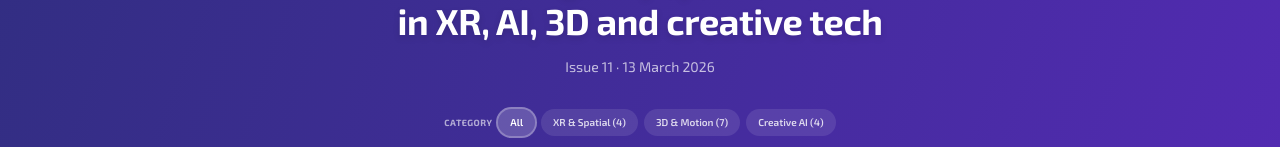
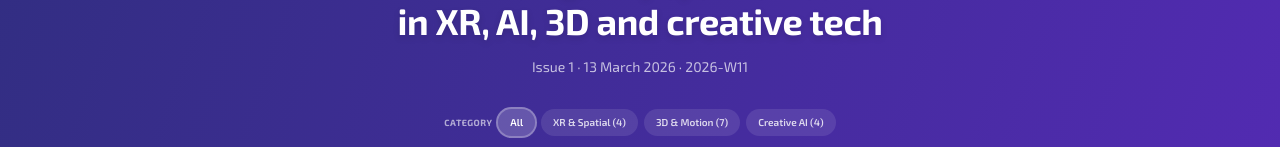
Before and after one commit to objectspaceXR/Orbit-Roundup, a Next.js app: page /2026-W11 in a window 1280 px wide. Shown: the part 177-324 px from the top of the page. Built offline with nearby package versions, Linux system fonts and the light colour scheme; no server answers.

Commit message:
updated issue no

```diff
--- a/app/[week]/WeekPage.tsx
+++ b/app/[week]/WeekPage.tsx
@@ -284,8 +284,9 @@ export default function WeekPage({ data, prevWeek, nextWeek, weekMeta }: {
           <span className="block text-2xl md:text-3xl lg:text-4xl mt-1">in XR, AI, 3D and creative tech</span>
         </h2>
         <p className="text-center text-white/70 text-sm -mt-4 mb-6 md:mb-8">
-          Issue {week.match(/W(\d+)$/)?.[1] ?? week}
+          Issue {allWeeks.indexOf(week) + 1}
           {formattedDate && ` · ${formattedDate}`}
+          {' · '}{week}
         </p>
 
         {/* Category + Tag filters */}
```
